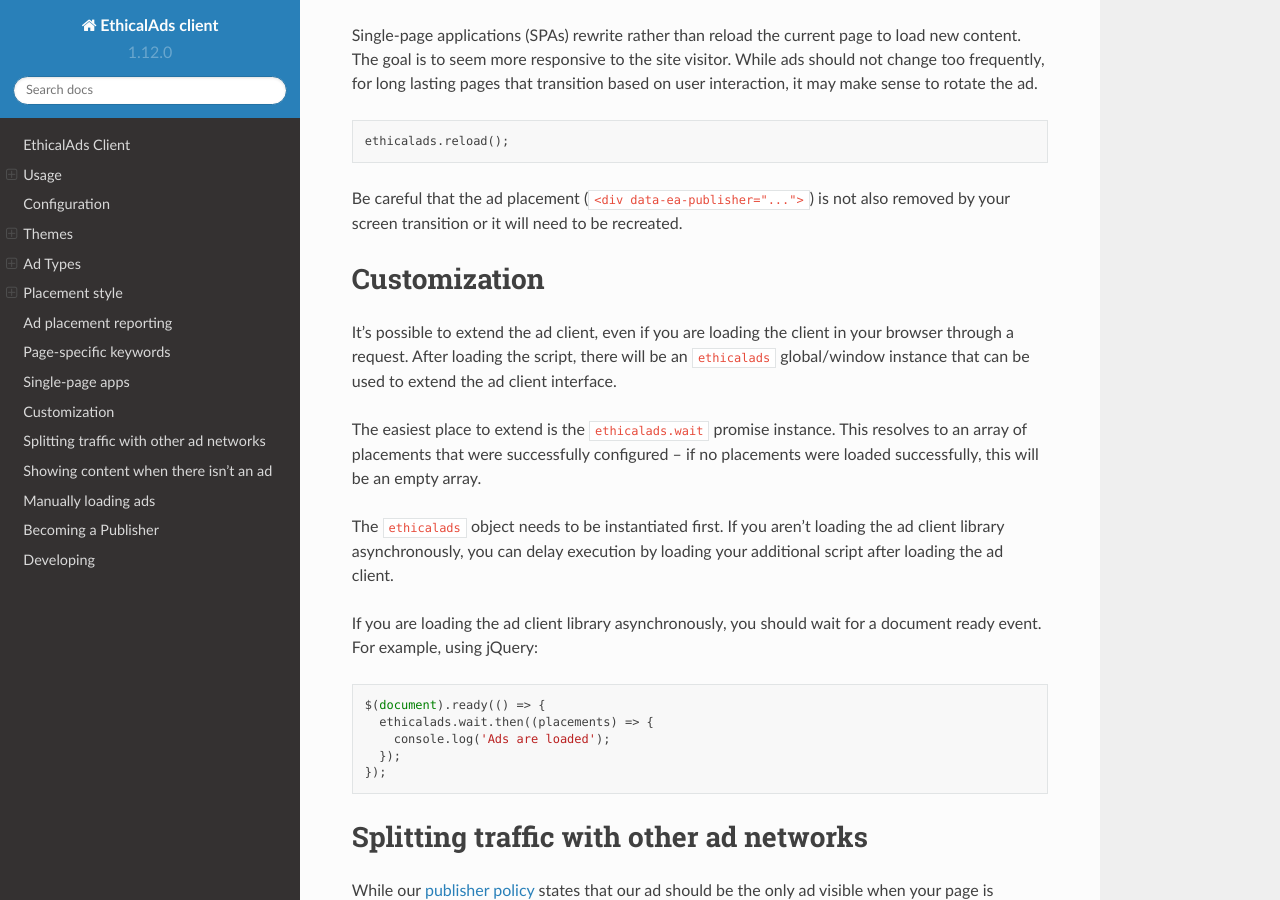
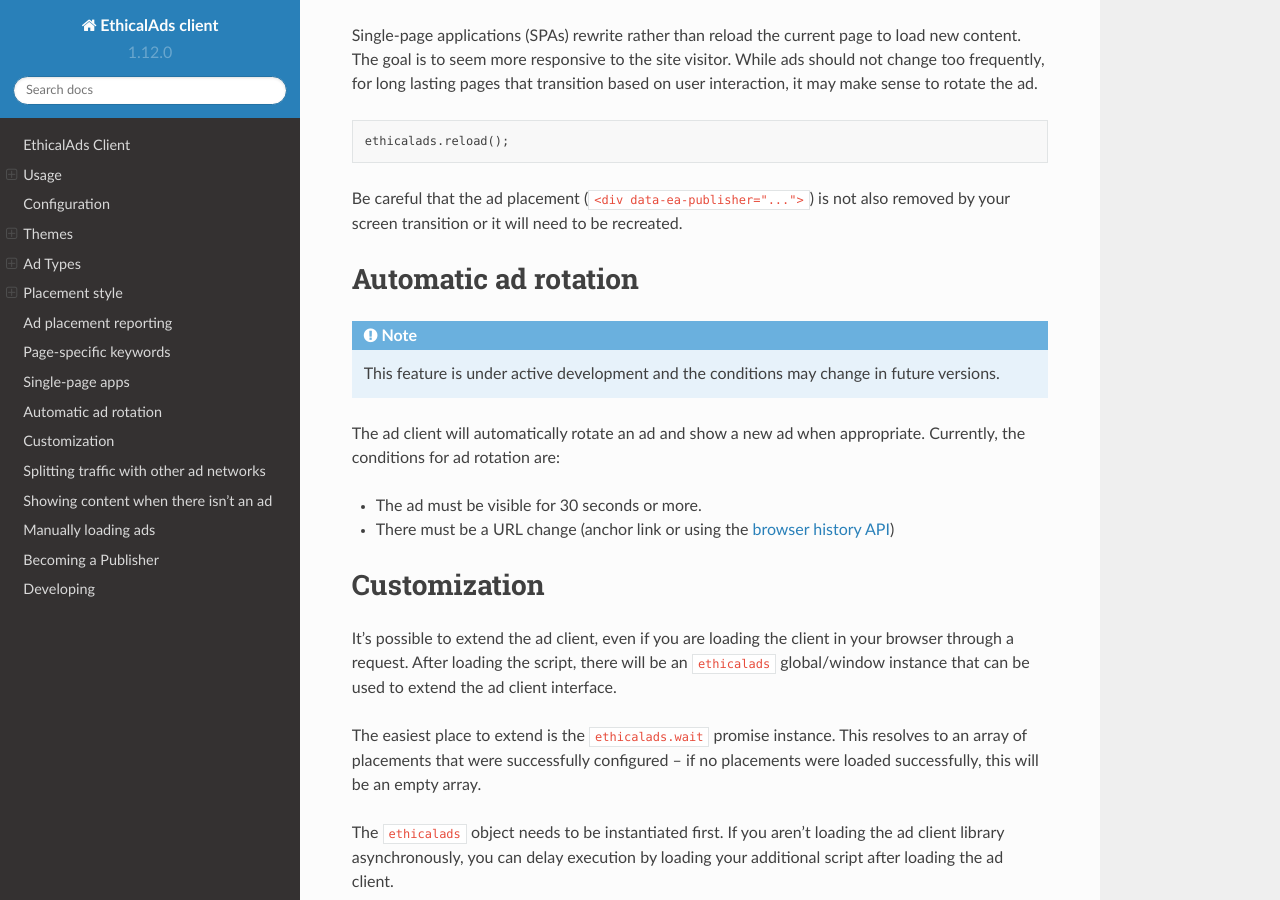
Before and after one commit to readthedocs/ethical-ad-client, a Sphinx documentation site: the page built from docs/index.rst, in a window 1280 px wide and 900 px high, scrolled down 8414 px. Built offline with Sphinx 7.4.7 and the Read the Docs theme 2.0.0, drawn with Linux system fonts in a browser that asks for light colours; comment, search, counter and statistics services are not loaded.

Commit message:
Lower ad rotation threshold to 30 seconds

```diff
--- a/docs/index.rst
+++ b/docs/index.rst
@@ -400,6 +400,20 @@
 is not also removed by your screen transition or it will need to be recreated.
 
 
+Automatic ad rotation
+---------------------
+
+.. note:: This feature is under active development and the conditions may change in future versions.
+
+The ad client will automatically rotate an ad and show a new ad when appropriate.
+Currently, the conditions for ad rotation are:
+
+* The ad must be visible for 30 seconds or more.
+* There must be a URL change (anchor link or using the `browser history API`_)
+
+.. _browser history API: https://developer.mozilla.org/en-US/docs/Web/API/History_API
+
+
 Customization
 -------------
 
--- a/index.js
+++ b/index.js
@@ -27,7 +27,7 @@
 
 import "./styles.scss";
 
-const AD_CLIENT_VERSION = "1.12.0"; // Sent with the ad request
+const AD_CLIENT_VERSION = "1.13.0-alpha"; // Sent with the ad request
 
 // For local testing, set this
 // const AD_DECISION_URL = "http://ethicaladserver:5000/api/v1/decision/";
@@ -407,7 +407,7 @@
 // And there is user interaction.
 // We rotate no more than the maximum number of rotations.
 // Loading the ad the first time counts as the first rotation.
-const MIN_VIEW_TIME_ROTATION_DURATION = 60; // seconds
+const MIN_VIEW_TIME_ROTATION_DURATION = 30; // seconds
 const MAX_ROTATIONS = 3;
 
 /* Placement object to query decision API and return an Element node
```
Also changed, not shown: 2 other files.
